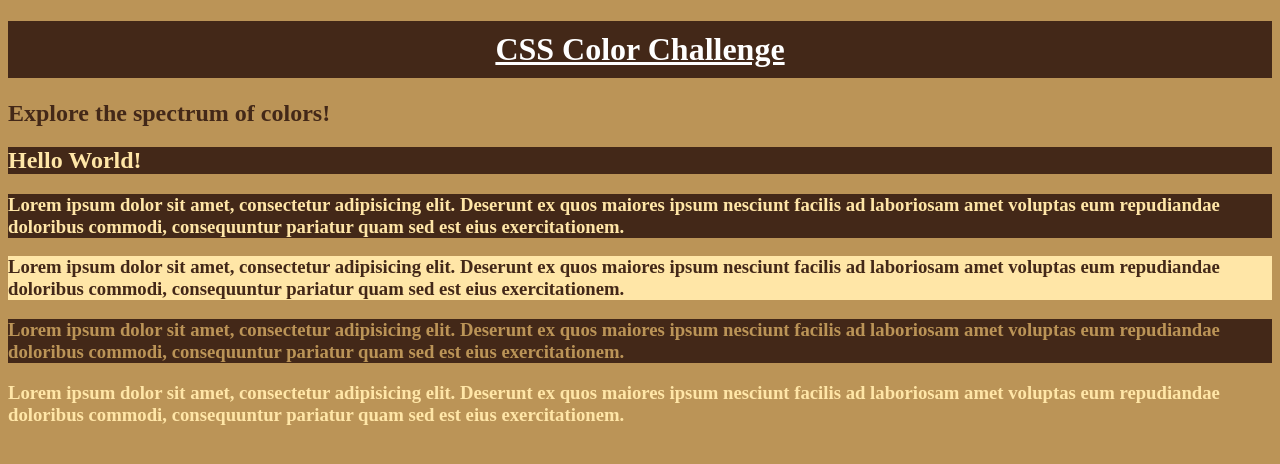
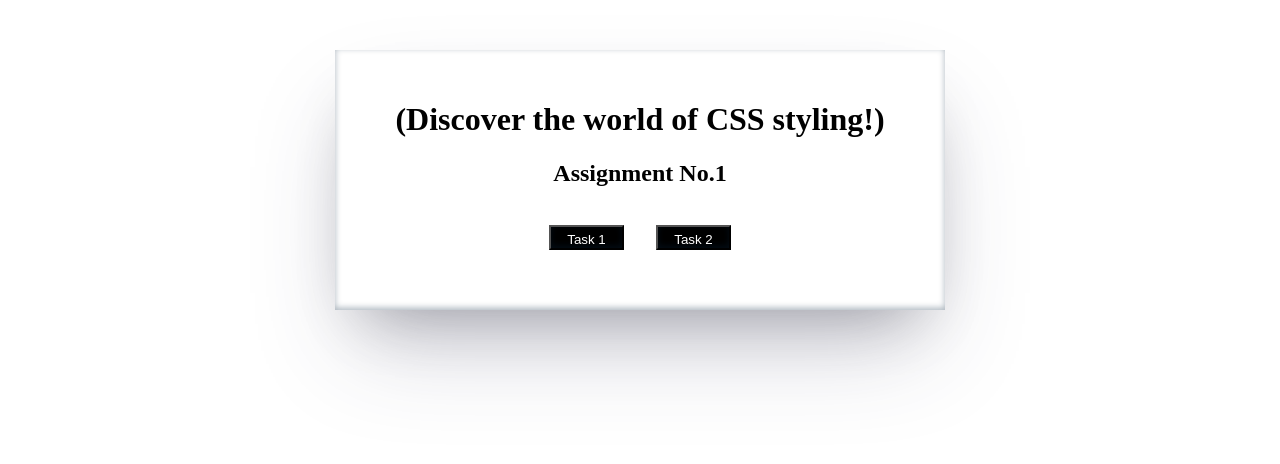
Before and after one commit to MhuhammadAbdullah/CSS-Colors, a plain HTML site: page index.html in a window 1280 px wide. Drawn offline with Linux system fonts and the light colour scheme.

Commit message:
complete

```diff
--- /dev/null
+++ b/Task 1/style.css
@@ -0,0 +1,58 @@
+body{
+    background-color:#bb9457;
+    text-align: center;
+}
+body>button{
+    text-align: center;
+}
+h1{
+    text-align: center;
+    text-decoration: underline;
+}
+.main{
+background-color:#432818;
+color: white;
+padding: 10px;
+}
+.two{
+    color: #432818;
+}
+.three{
+background-color: #432818;
+color: #ffe6a7;
+}
+.four{
+    background-color: #432818;
+    color: #ffe6a7;
+}
+.five{
+    background-color: #ffe6a7;
+    color: #432818;
+}
+.six{
+    background-color: #432818;
+    color: #bb9457;
+}
+.seven{
+    color: #ffe6a7;
+}
+
+a:link {
+    text-decoration: none;
+    color: #ffe6a7;
+  }
+
+  a:visited {
+    color: #bb9457;
+  }
+
+  a:hover {
+    color: #ffe6a7;
+  }
+
+  a:active {
+    color: #ffe6a7;
+  }
+button{
+    background-color: #432818;
+}
--- /dev/null
+++ b/Task 2/style.css
@@ -0,0 +1,63 @@
+body{
+    background-color: #b7e4c7;
+
+}
+button{
+
+    padding:10px;
+    border-radius: 10px;
+    border: none;
+    background-color: #061406;
+}
+button:hover{
+    background-color: rgb(12, 219, 143);
+    color: #b7e4c7;
+
+}
+
+
+
+h1{
+    text-align: center;
+    text-decoration: underline;
+   color: #d8f3dc;
+   background-color: #061406;
+   padding-top: 5px;
+   padding-bottom: 5px;
+}
+.para1{
+color: #2d6a4f;
+padding: 10px;
+text-align: center;
+
+}
+
+li>button{
+    color: #b7e4c7;
+    background-color: #061406;
+    margin: 8px;
+
+}
+a{
+    text-decoration: none;
+    color: #b7e4c7;
+}
+a:hover{
+    color: #061406;
+}
+a:visited{
+    background-color: #b7e4c7;
+}
+
+.para2{
+    color: #2d6a4f;
+}
+.para3{
+background-color: #061406;
+color: #d8f3dc;
+padding-top: 2px;
+padding-bottom: 2px;
+}
+.para4{
+    color: #2d6a4f;
+}
--- a/index.html
+++ b/index.html
@@ -3,22 +3,15 @@
 <head>
     <meta charset="UTF-8">
     <meta name="viewport" content="width=device-width, initial-scale=1.0">
-    <title>CSS-Colors</title>
     <link rel="stylesheet" href="style.css">
+    <title>CSS Assignment</title>
 </head>
-
 <body>
-    <div>
-        <h1 class="main">CSS Color Challenge</h1>
-        <h2 class="two">Explore the spectrum of colors!</h2>
-        <h2 class="three">Hello World!</h2>
-        <h3 class="four">Lorem ipsum dolor sit amet, consectetur adipisicing elit. Deserunt ex quos maiores ipsum nesciunt facilis ad laboriosam amet voluptas eum repudiandae doloribus commodi, consequuntur pariatur quam sed est eius exercitationem.</h3>
-        <h3 class="five">Lorem ipsum dolor sit amet, consectetur adipisicing elit. Deserunt ex quos maiores ipsum nesciunt facilis ad laboriosam amet voluptas eum repudiandae doloribus commodi, consequuntur pariatur quam sed est eius exercitationem.</h3>
-        <h3 class="six">Lorem ipsum dolor sit amet, consectetur adipisicing elit. Deserunt ex quos maiores ipsum nesciunt facilis ad laboriosam amet voluptas eum repudiandae doloribus commodi, consequuntur pariatur quam sed est eius exercitationem.</h3>
-        <h3 class="seven">Lorem ipsum dolor sit amet, consectetur adipisicing elit. Deserunt ex quos maiores ipsum nesciunt facilis ad laboriosam amet voluptas eum repudiandae doloribus commodi, consequuntur pariatur quam sed est eius exercitationem.</h3>
-    </div>
-</body>
-
-</html>
+    <h1>(Discover the world of CSS styling!)</h1>
+    <h2>Assignment No.1</h2>
+<br>
+        <button><a href="Task 1/task1.html">Task 1</a></button>
+        &nbsp;&nbsp;&nbsp;&nbsp;&nbsp;&nbsp;
+        <button><a href="Task 2/task2.html">Task 2</a></button>
 </body>
 </html>
--- a/style.css
+++ b/style.css
@@ -1,34 +1,48 @@
 body{
-    background-color:#bb9457;
+    text-align: center;
+    width: 600px;
+    height: 250px;
+    margin: 50px auto;
+    padding-left: 5px;
+    padding-top: 5px;
+    padding-bottom: 5px;
+    padding-right: 5px;
+    background-color: #fff;
+    box-shadow: rgba(50, 50, 93, 0.25) 0px 50px 100px -20px,
+                rgba(0, 0, 0, 0.3) 0px 30px 60px -30px,
+                rgba(10, 37, 64, 0.35) 0px -2px 6px 0px inset;
 }
+
+
+button{
+    width: 75px;
+    height: 25px;
+    padding-left: 5px;
+    padding-top: 5px;
+    padding-bottom: 5px;
+    padding-right: 5px;
+    background-color: black;
+    box-shadow: rgba(50, 50, 93, 0.25) 0px 50px 100px -20px,
+                rgba(0, 0, 0, 0.3) 0px 30px 60px -30px,
+                rgba(10, 37, 64, 0.35) 0px -2px 6px 0px inset;
+
+
+
+}
+a{
+    text-decoration: none;
+    color: #fff;
+}
+a:hover{
+    color: aqua;
+}
+
+a:active{
+    color: aqua;
+}
+
 h1{
-    text-align: center;
-    text-decoration: underline;
+    padding-top: 25px;
+    padding-left: 5px;
+    padding-right: 5px;
 }
-.main{
-background-color:#432818;
-color: white;
-padding: 10px;
-}
-.two{
-    color: #432818;
-}
-.three{
-background-color: #432818;
-color: #ffe6a7;
-}
-.four{
-    background-color: #432818;
-    color: #ffe6a7;
-}
-.five{
-    background-color: #ffe6a7;
-    color: #432818;
-}
-.six{
-    background-color: #432818;
-    color: #bb9457;
-}
-.seven{
-    color: #ffe6a7;
-}
```
Also changed, not shown: Task 1/task1.html (added, +26 -0 lines), Task 2/task2.html (added, +35 -0 lines).
